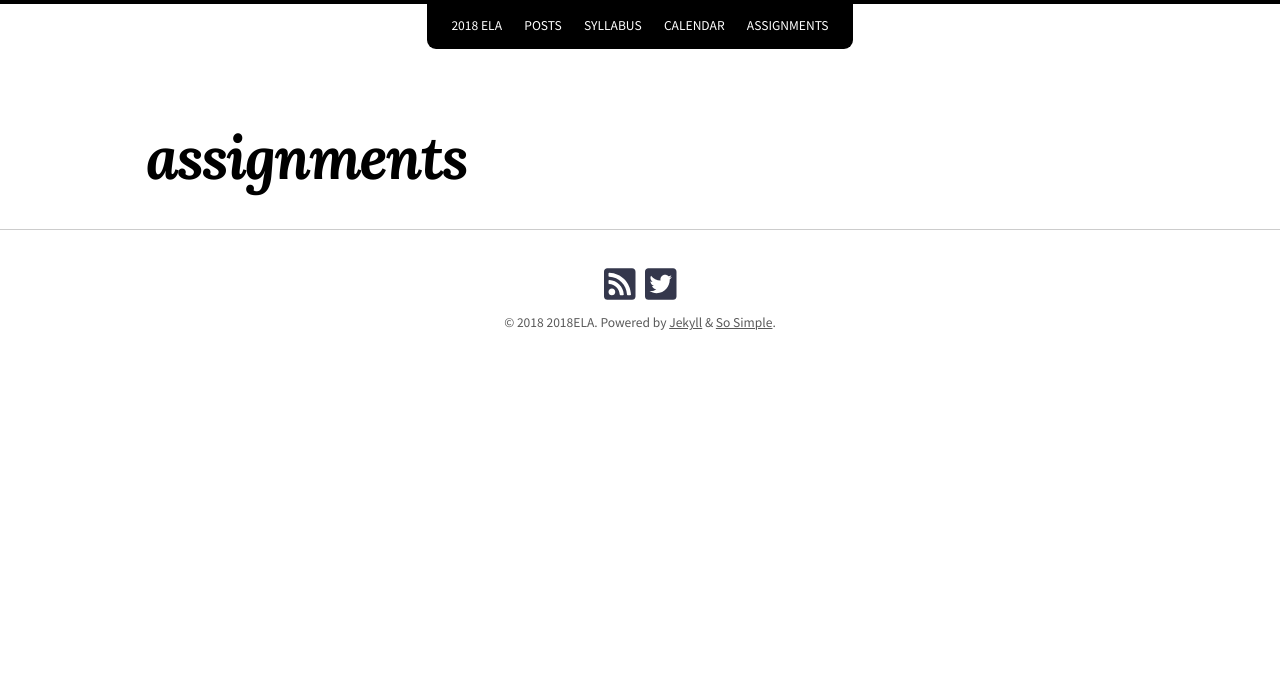
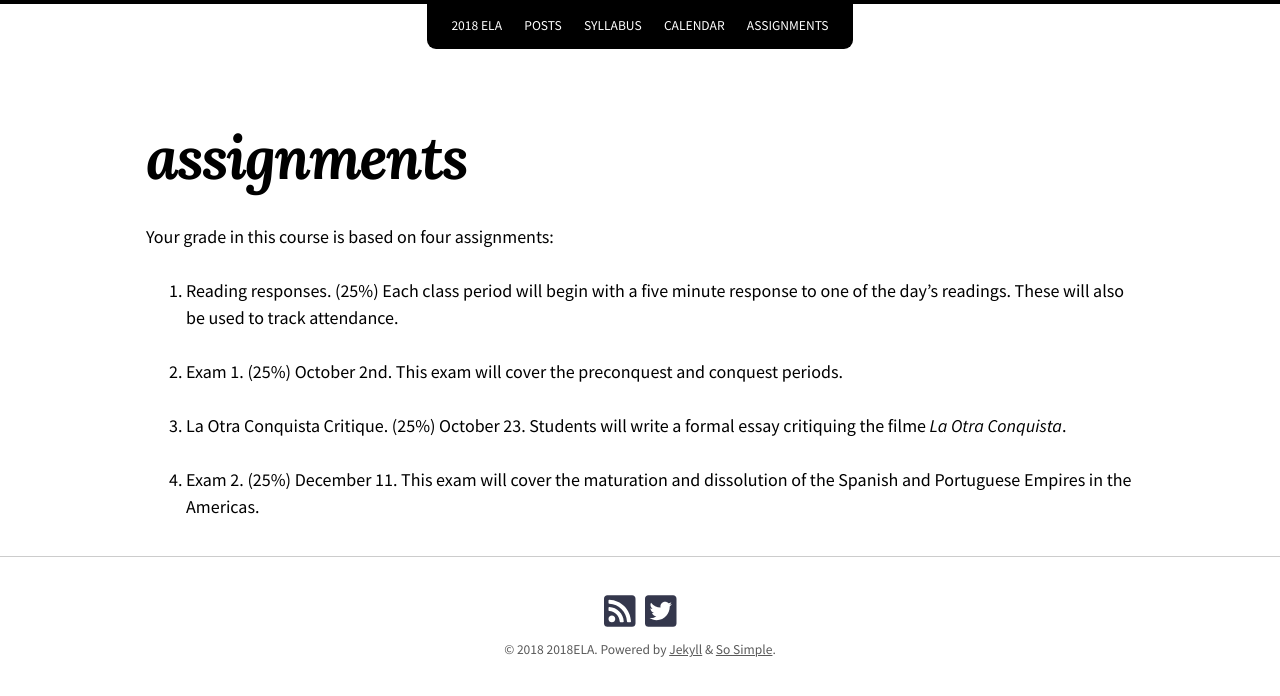
Before and after one commit to chadblack/2018ELA, a Jekyll site: the page built from assignments.md, in a window 1280 px wide. Shown: the top 696 px of the page. Built offline with Jekyll 4.4.1, drawn with Linux system fonts in a browser that asks for light colours; nearby versions of some CDN libraries.

Commit message:
assignments page

```diff
--- a/assignments.md
+++ b/assignments.md
@@ -2,3 +2,17 @@
 layout: page
 title: assignments
 ---
+
+Your grade in this course is based on four assignments:
+
+1. Reading responses. (25%)  Each class period will begin with a five minute response
+to one of the day's readings. These will also be used to track attendance.
+
+2. Exam 1. (25%) October 2nd. This exam will cover the preconquest and conquest
+periods.
+
+3. La Otra Conquista Critique. (25%) October 23. Students will write a formal essay
+critiquing the filme *La Otra Conquista*.
+
+4. Exam 2. (25%) December 11. This exam will cover the maturation and
+dissolution of the Spanish and Portuguese Empires in the Americas.
```
